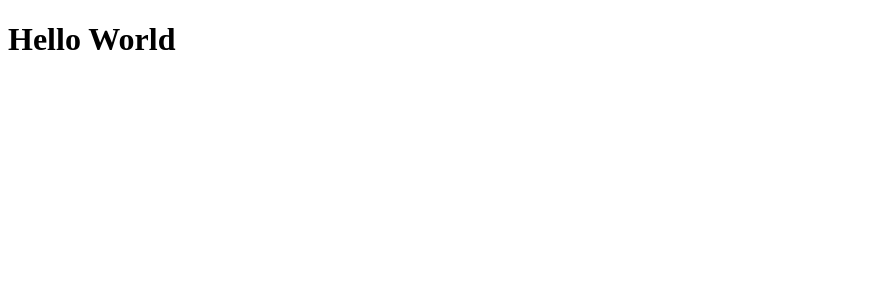
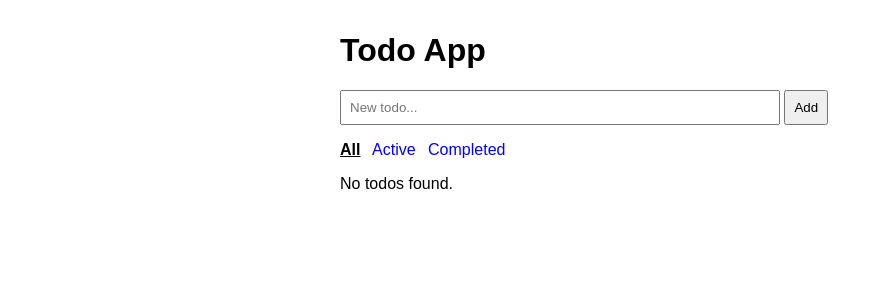
Before and after one commit to ttpu-spm/10-todoapp-team0, a Flask app: page /?filter=all in a window 1280 px wide. Shown: the top 300 px of the page, without its empty margins (0-883 px from the left). Run offline with Flask 3, Linux system fonts and the light colour scheme.

Commit message:
feat: implement CRUD functionality for todos and enhance UI with filters and edit options

```diff
--- a/src/app.py
+++ b/src/app.py
@@ -1,11 +1,57 @@
-from flask import Flask, render_template
+from flask import Flask, render_template, request, redirect, url_for
 import os
 
 app = Flask(__name__)
 
+# In-memory storage for todos
+todos = []
+next_id = 1
+
 @app.route('/')
 def index():
-    return render_template('index.html')
+    filter_status = request.args.get('filter', 'all')
+
+    if filter_status == 'active':
+        filtered_todos = [t for t in todos if not t['completed']]
+    elif filter_status == 'completed':
+        filtered_todos = [t for t in todos if t['completed']]
+    else:
+        filtered_todos = todos
+
+    return render_template('index.html', todos=filtered_todos, filter=filter_status)
+
+@app.route('/add', methods=['POST'])
+def add_todo():
+    global next_id
+    content = request.form.get('content')
+    if content:
+        todos.append({'id': next_id, 'content': content, 'completed': False})
+        next_id += 1
+    return redirect(url_for('index'))
+
+@app.route('/toggle/<int:todo_id>')
+def toggle_todo(todo_id):
+    for todo in todos:
+        if todo['id'] == todo_id:
+            todo['completed'] = not todo['completed']
+            break
+    return redirect(url_for('index'))
+
+@app.route('/delete/<int:todo_id>')
+def delete_todo(todo_id):
+    global todos
+    todos = [t for t in todos if t['id'] != todo_id]
+    return redirect(url_for('index'))
+
+@app.route('/edit/<int:todo_id>', methods=['POST'])
+def edit_todo(todo_id):
+    content = request.form.get('content')
+    if content:
+        for todo in todos:
+            if todo['id'] == todo_id:
+                todo['content'] = content
+                break
+    return redirect(url_for('index'))
 
 if __name__ == "__main__":
     # For development only
--- a/src/templates/index.html
+++ b/src/templates/index.html
@@ -4,8 +4,70 @@
     <meta charset="UTF-8">
     <meta name="viewport" content="width=device-width, initial-scale=1.0">
     <title>Todo App</title>
+    <style>
+        body { font-family: sans-serif; max-width: 600px; margin: 2rem auto; padding: 0 1rem; }
+        .todo-item { display: flex; align-items: center; margin-bottom: 0.5rem; padding: 0.5rem; border-bottom: 1px solid #eee; }
+        .completed { text-decoration: line-through; color: #888; }
+        .filters { margin-bottom: 1rem; }
+        .filters a { margin-right: 0.5rem; text-decoration: none; color: blue; }
+        .filters a.active { font-weight: bold; color: black; text-decoration: underline; }
+        form { display: inline; }
+        .actions { margin-left: auto; }
+        .actions a, .actions button { margin-left: 0.5rem; cursor: pointer; }
+        .edit-form { display: none; margin-left: 0.5rem; }
+    </style>
 </head>
 <body>
-    <h1>Hello World</h1>
+    <h1>Todo App</h1>
+
+    <form action="/add" method="POST" style="display: block; margin-bottom: 1rem;">
+        <input type="text" name="content" placeholder="New todo..." required style="padding: 0.5rem; width: 70%;">
+        <button type="submit" style="padding: 0.5rem;">Add</button>
+    </form>
+
+    <div class="filters">
+        <a href="/?filter=all" class="{{ 'active' if filter == 'all' else '' }}">All</a>
+        <a href="/?filter=active" class="{{ 'active' if filter == 'active' else '' }}">Active</a>
+        <a href="/?filter=completed" class="{{ 'active' if filter == 'completed' else '' }}">Completed</a>
+    </div>
+
+    <ul style="list-style: none; padding: 0;">
+        {% for todo in todos %}
+        <li class="todo-item">
+            <span class="{{ 'completed' if todo.completed else '' }}" id="todo-content-{{ todo.id }}">
+                {{ todo.content }}
+            </span>
+
+            <form id="edit-form-{{ todo.id }}" class="edit-form" action="/edit/{{ todo.id }}" method="POST">
+                <input type="text" name="content" value="{{ todo.content }}">
+                <button type="submit">Save</button>
+                <button type="button" onclick="cancelEdit({{ todo.id }})">Cancel</button>
+            </form>
+
+            <div class="actions" id="actions-{{ todo.id }}">
+                <a href="/toggle/{{ todo.id }}">{{ 'Undo' if todo.completed else 'Complete' }}</a>
+                <button onclick="enableEdit({{ todo.id }})">Edit</button>
+                <a href="/delete/{{ todo.id }}" onclick="return confirm('Are you sure?')" style="color: red;">Delete</a>
+            </div>
+        </li>
+        {% else %}
+        <li>No todos found.</li>
+        {% endfor %}
+    </ul>
+
+    <script>
+        function enableEdit(id) {
+            document.getElementById('edit-form-' + id).style.display = 'inline-block';
+            document.getElementById('todo-content-' + id).style.display = 'none';
+            document.getElementById('actions-' + id).style.display = 'none';
+        }
+
+        function cancelEdit(id) {
+            document.getElementById('edit-form-' + id).style.display = 'none';
+            document.getElementById('todo-content-' + id).style.display = 'inline';
+            document.getElementById('actions-' + id).style.display = 'block'; // Changed to block/flex depending on CSS, but block is safe for div
+            document.getElementById('actions-' + id).style.display = ''; // Reset to default (flex via CSS class if applicable, or block)
+        }
+    </script>
 </body>
 </html>
```
